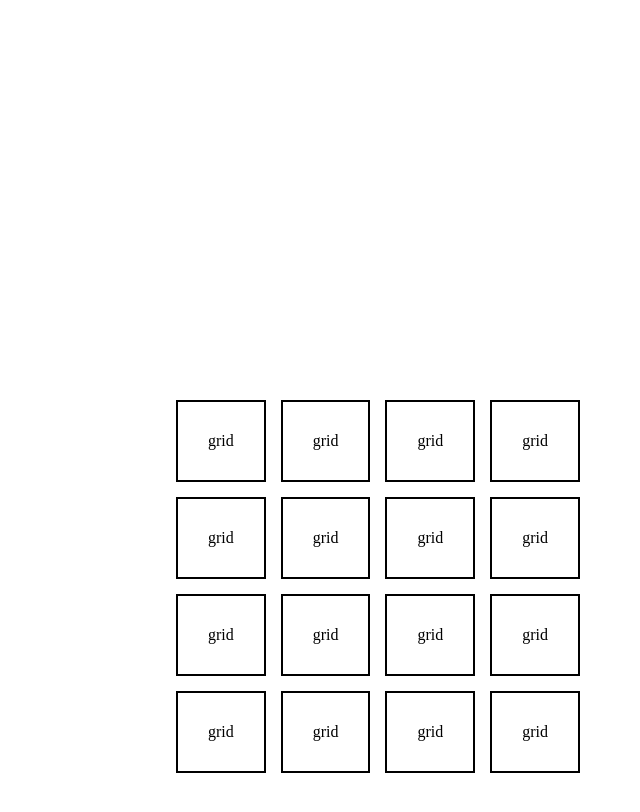
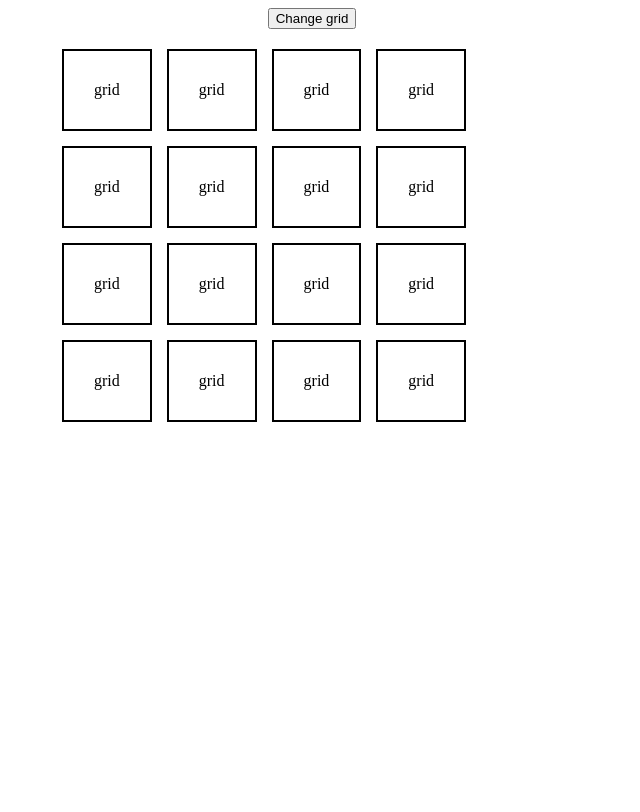
Before and after one commit to Didmik/sketch, a plain HTML site: page index.html in a window 1280 px wide. Shown: the whole page, without its empty margins (328-968 px from the left). Drawn offline with Linux system fonts and the light colour scheme.

Commit message:
Added button, eventListener and prompt

```diff
--- a/index.html
+++ b/index.html
@@ -11,9 +11,8 @@
 <body>
 
 <div class="container">
-
-
-
+  <button class="popUpButton">Change grid</button>
+  <div class="gridContainer"> </div>
 </div>
 
 </body>
--- a/script.js
+++ b/script.js
@@ -1,5 +1,5 @@
 
-const container = document.querySelector(".container");
+const container = document.querySelector(".gridContainer");
 
 // making grid divs
 /*const grid = document.createElement("div");
@@ -13,7 +13,7 @@ grid2.textContent = "grid2";
 container.appendChild(grid); */
 
 
-for(let i = 1; i <= 16; i++) {
+for (let i = 1; i <= 16; i++) {
 
     const grid = document.createElement("div");
     grid.textContent = "grid";
@@ -28,7 +28,7 @@ for(let i = 1; i <= 16; i++) {
 
 //function under only worked on a single random node
 
-grid.addEventListener("onmouseover", (e) => {
+/*grid.addEventListener("onmouseover", (e) => {
     e.target.style.color = "blue";
 } )
 
@@ -38,22 +38,51 @@ function changeBackground() {
 
  function changeBackground2() {
     grid.style.color = "black";
- }
+ } */
 
 
 
  } // for ending
 
 
+
+
+ let gridButton = document.querySelector(".popUpButton");
+
+ gridButton.addEventListener("click", () => {
+    //container.removeChild(container.firstElementChild);
+    let popUpMessage = prompt("Write number of squares per side for the grid");
+    if ((/^[0-9]+$/.test(popUpMessage)) && (popUpMessage <= 100)) {
+        console.log("pass");
+        //popUpMessage = prompt("Write number of squares per side for the grid");
+    }
+
+    else {
+        //resetGrid();
+        console.log("fail")
+        alert("write a number");
+    }
+ })
+
+
+ function resetGrid () {
+    while (container.hasChildNodes()) {
+        container.removeChild(container.firstChild);
+    }
+ }
+
+
+
+
  // function under added effect on all nodes, nut need only one and one
- const grids = document.querySelectorAll("div");
+ /*const grids = document.querySelectorAll("div");
 
 
  function changeColor() {
     grids.forEach(e => {
         e.style.color = "blue";
       })
- }
+ } */
 
 
 
--- a/styles.css
+++ b/styles.css
@@ -1,13 +1,26 @@
-
 
 
 .container {
+    display: flex;
+    flex-direction: column;
+    align-items: center;
+}
+
+
+.popUpButton {
+    display: flex;
+    justify-content: center;
+    margin-bottom: 20px;
+
+}
+
+.gridContainer {
     width: 500px;
     display: flex;
     gap: 15px;
     flex-wrap: wrap;
-    justify-content: flex-end;
-    margin: 400px 400px;
+   /* justify-content: flex-end;
+    margin: 400px 400px; */
 
 }
 
```
